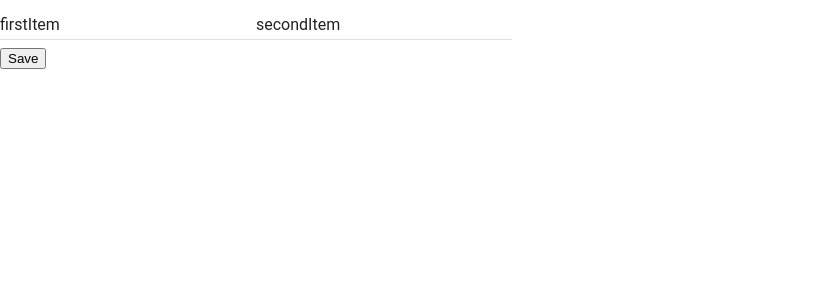
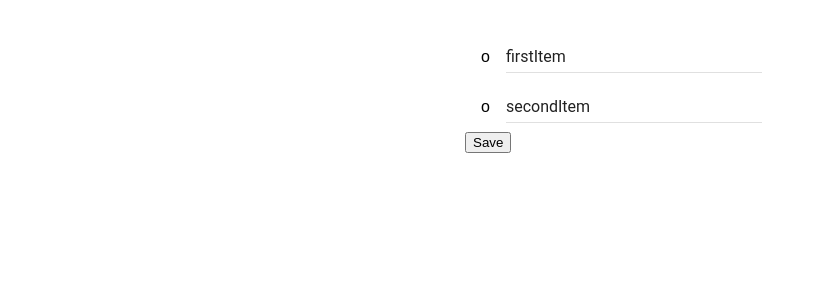
Before and after one commit to srishtihunjan/LazyRoomies, a React app in the folder React/: page / in a window 1280 px wide. Shown: the top 300 px of the page, without its empty margins (0-825 px from the left). Built offline with nearby package versions, Linux system fonts and the light colour scheme.

Commit message:
CSS Changes to Shopping List

```diff
--- /dev/null
+++ b/React/src/components/ListItems/ListItem/ListItem.css
@@ -0,0 +1,4 @@
+.symbol{
+    display: inline-flex;
+    margin: 1em;
+}
--- a/React/src/components/ListItems/ListItem/ListItem.js
+++ b/React/src/components/ListItems/ListItem/ListItem.js
@@ -1,20 +1,27 @@
 import React from 'react';
 import TextField from 'material-ui/TextField';
+import classes from './ListItem.css'
 
 const listItem = (props) => {
-    if(props.item === ''){
+    if (props.item === '') {
         return (
-            <TextField id={props.index.toString()}
-            onChange={props.inputChangeHandler}
-            onKeyPress={props.enterPressedHandler}/>
+            <div>
+                <div className={classes.symbol}>o</div>
+                <TextField className={classes.temp} id={props.index.toString()}
+                    onChange={props.inputChangeHandler}
+                    onKeyPress={props.enterPressedHandler} />
+            </div>
         );
     }
-        return (
-            <TextField id={props.index.toString()}
-            defaultValue={props.item === ''? (" yo"+props.index.toString()) : props.item}
-            onChange={props.inputChangeHandler}
-            onKeyPress={props.enterPressedHandler}/>
-        );
+    return (
+        <div>
+            <div className={classes.symbol}>o</div>
+            <TextField className={classes.temp} id={props.index.toString()}
+                defaultValue={props.item === '' ? (" yo" + props.index.toString()) : props.item}
+                onChange={props.inputChangeHandler}
+                onKeyPress={props.enterPressedHandler} />
+        </div>
+    );
 }
 
 export default listItem;
--- a/React/src/containers/ShoppingList/ShoppingList.css
+++ b/React/src/containers/ShoppingList/ShoppingList.css
@@ -1,3 +1,4 @@
 .ListContainer{
-
+    margin: 2em auto;
+    width: 350px;
 }
```
